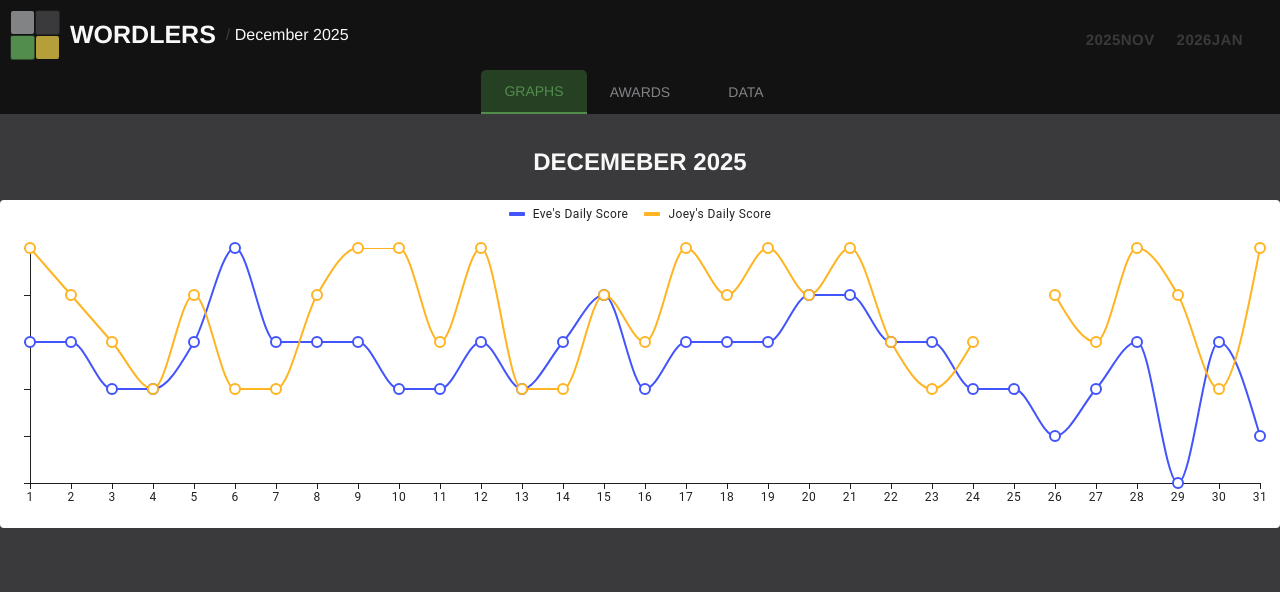
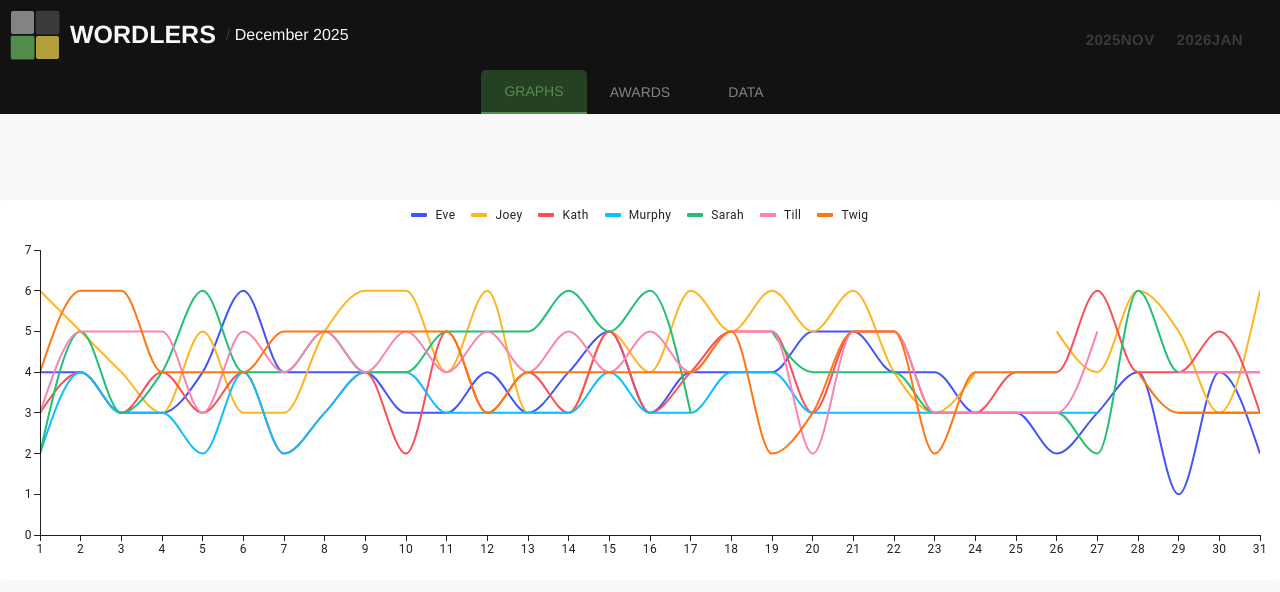
Before and after one commit to ImpossiblePasta/wordlers, a React (Vite) app: page /2025dec in a window 1280 px wide. Shown: the top 592 px of the page. Built offline with nearby package versions, Linux system fonts and the light colour scheme; some icons are missing.

Commit message:
working 2025 data and graph

```diff
--- a/src/assets/2025/score.js
+++ b/src/assets/2025/score.js
@@ -1,5 +1,14 @@
 const X="X"
 const na="na"
+
+export const keys = {Eve:"Eve",
+    Joey:"Joey",
+    Kath:"Kath",
+    Murphy:"Murphy",
+    Sarah:"Sarah",
+    Till:"Till",
+    Twig:"Twig"}
+
 export const scoreData = [
 { date: new Date(2025, 12, 1), Eve:4,Joey:6,Kath:3,Murphy:2,Sarah:2,Till:3,Twig:4},
 { date: new Date(2025, 12, 2), Eve:4,Joey:5,Kath:4,Murphy:4,Sarah:5,Till:5,Twig:6},
@@ -33,3 +42,21 @@ export const scoreData = [
 { date: new Date(2025, 12, 30), Eve:4,Joey:3,Kath:5,Murphy:3,Sarah:4,Till:4,Twig:3},
 { date: new Date(2025, 12, 31), Eve:2,Joey:6,Kath:3,Murphy:3,Sarah:4,Till:4,Twig:3},
 ];
+
+
+export const playerData = [
+    { name:'Eve', dec1:1, dec2:3, dec3:5, dec4:7, dec5:'na', dec6:0, dec7:'X', dec8:5, dec9:5,
+        info: [
+            { fact: 'total', value: 100 },
+            { fact: 'average', value: 5 },
+            { fact: 'missed', value: 2 },
+        ]
+     },
+    { name:'Twig', dec1:1, dec2:3, dec3:5, dec4:7, dec5:'na', dec6:0, dec7:'X', dec8:5, dec9:5,
+        info: [
+            { fact: 'total', value: 99 },
+            { fact: 'average', value: 4 },
+            { fact: 'missed', value: 5 },
+        ]
+     },
+];
--- /dev/null
+++ b/src/components/graphs.jsx
@@ -0,0 +1,41 @@
+import { useState } from 'react';
+
+import { LineChart } from '@mui/x-charts/LineChart';
+import Box from '@mui/material/Box';
+
+
+
+export function LineGraph({scoreData, keys, month="Month"}){
+    return(
+        <Box sx={{
+              width: '100%',
+              borderRadius: 1,
+              bgcolor: '#ffffff',
+                '&:hover': {
+                  bgcolor: 'f0f0f0', },
+              }}>
+              <LineChart
+                dataset={scoreData}
+                xAxis={ [ {
+                    id: month,
+                    dataKey: 'date',
+                    scaleType: 'time',
+                    valueFormatter: (date) => date.getDate().toString(),
+
+                }, ] }
+                yAxis={[{ min:0, max:7, width:20 }]}
+                series={Object.keys(keys).map((key) => ({
+                    dataKey: key,
+                    label: keys[key],
+                    showMark: false,
+                }))}
+                height={350}
+                slotProps={{
+                    legend: {
+                        toggleVisibilityOnClick: true,
+                    },
+                }}
+              />
+            </Box>
+    );
+}
--- /dev/null
+++ b/src/components/tables.jsx
@@ -0,0 +1,143 @@
+import { useState, Fragment } from 'react';
+import { playerData } from '../assets/2025/score';
+
+import Box from '@mui/material/Box';
+import Collapse from '@mui/material/Collapse';
+import IconButton from '@mui/material/IconButton';
+import Table from '@mui/material/Table';
+import TableBody from '@mui/material/TableBody';
+import TableCell from '@mui/material/TableCell';
+import TableContainer from '@mui/material/TableContainer';
+import TableHead from '@mui/material/TableHead';
+import TableRow from '@mui/material/TableRow';
+import Paper from '@mui/material/Paper';
+import KeyboardArrowDownIcon from '@mui/icons-material/KeyboardArrowDown';
+import KeyboardArrowUpIcon from '@mui/icons-material/KeyboardArrowUp';
+import { Typography } from '@mui/material';
+
+
+// Get a suffix for a numbie
+const getSuffix = (n) => {
+  const suff = ["th", "st", "nd", "rd"];
+  const v = n % 100;
+  return n + (suff[(v - 20) % 10] || suff[v] || suff[0]);
+};
+
+
+
+// The row function which transforms a person from the dataset into a row element
+function Row(props) {
+    const {row} = props;
+    const [open, setOpen] = useState(false);
+
+    return (
+        <Fragment>
+            <TableRow
+                hover role="checkbox" tabIndex={-1} key={row.name}
+                sx={{ '& > *': { borderBottom: 'unset' } }}>
+                {/* Sticky Body Cells */}
+                <TableCell
+                    component="th"
+                    scope="row"
+                    sx={{
+                    paddingLeft:'5px',paddingRight:'5px',
+                    position: 'sticky',
+                    left: 1,
+                    zIndex: 1, // Ensure body cells appear above standard cells
+                    backgroundColor: 'background.paper', // Match paper background
+                    }}
+                >
+                    <IconButton
+                        aria-label="expand row"
+                        size="small"
+                        onClick={()=>setOpen(!open)}
+                    >
+                        {open ? <KeyboardArrowUpIcon /> : <KeyboardArrowDownIcon />}
+                    </IconButton>
+                    {row.name}
+                </TableCell>
+
+                {/* RENDER EACH DAY VALUE */}
+                {Object.keys(row).map((key) =>
+                    { return( (key != 'name' && key != 'info') &&
+                        <TableCell>{row[key]}</TableCell>
+                    )}
+                )}
+            </TableRow>
+
+            {/* THE EXPANDING ROW */}
+
+            <TableRow>
+                <TableCell style={{ paddingBottom: 0, paddingTop: 0 }} colSpan={31}>
+                <Collapse in={open} timeout="auto" unmountOnExit>
+                    <Box sx={{ margin: 0, marginTop: 1 }}>
+                    <Typography variant="h6" gutterBottom component="div">
+                        Stats
+                    </Typography>
+                    <Table size="small" aria-label="purchases">
+                        <TableBody>
+                        {row.info.map((infoRow) => (
+                            <TableRow key={infoRow.fact} sx={{ maxWidth: "5px", }}>
+                            <TableCell component="th" scope="row"
+                            sx={{ width:'20%', }}>
+                                {infoRow.fact}
+                            </TableCell>
+                            <TableCell>{infoRow.value}</TableCell>
+                            </TableRow>
+                        ))}
+                        </TableBody>
+                    </Table>
+                    </Box>
+                </Collapse>
+                </TableCell>
+            </TableRow>
+
+        </Fragment>
+
+    );
+}
+
+
+export function ExpandingTable({dataSet, monthCode='Jan', date="MONTH YEAR"}) {
+
+
+    const days = Object.keys(playerData[0]).length -2;
+
+    return (
+        <Box sx={{ maxWidth: '90%', background:'#121213', borderRadius:2, padding:'10px 5px', }}>
+            <Box sx={{ background: '#121213', }}>{date}</Box>
+            <TableContainer component={Paper} sx={{ maxWidth: '100%', overflowX: 'auto' }}>
+                <Table stickyHeader size="small" aria-label="score table">
+                    <TableHead>
+                        <TableRow>
+                            {/* Sticky Header Cells */}
+                            <TableCell align='center'
+                            sx={{
+                                minWidth: '50px',
+                                position: 'sticky',
+                                left: 0,
+                                zIndex: 6, // Higher zIndex than body cells
+                                backgroundColor: 'background.paper', // Match paper background
+                            }}
+                            >
+                            Name
+                            </TableCell>
+                            {/* Other Headers */}
+                            { [...Array(days)].map((_, index) =>
+                                <TableCell sx={{ minWidth: '25px', }}
+                                >{getSuffix(index+1)}</TableCell>
+
+                            )}
+
+                        </TableRow>
+                    </TableHead>
+                    <TableBody>
+                    {playerData.map((row) => (
+                        <Row row={row} key={row.name}/>
+                    ))}
+                    </TableBody>
+                </Table>
+            </TableContainer>
+        </Box>
+    );
+}
--- a/src/pages/2025.css
+++ b/src/pages/2025.css
@@ -1,6 +1,7 @@
 .pageBox {
   min-height: 100%;
-  background-color: #3a3a3c;
+  background-color: #f8f8f8;
+  /* background-color: #3a3a3c; */
 }
 
 .mainPage {
@@ -10,3 +11,10 @@
 .graphBox {
   background-color: #ffffff;
 }
+
+.dataBox {
+  display: flex;
+  justify-content: center;
+
+  margin: 3% 0px;
+}
--- a/src/pages/2025_12.jsx
+++ b/src/pages/2025_12.jsx
@@ -2,10 +2,10 @@ import './2025.css'
 import { useEffect, useState } from 'react';
 
 import { Header } from '../components/pagebody';
+import { LineGraph } from '../components/graphs';
+import { ExpandingTable } from '../components/tables';
 
-import Box from '@mui/material/Box';
-import { scoreData } from '../assets/2025/score';
-import { LineChart } from '@mui/x-charts/LineChart';
+import { scoreData, keys } from '../assets/2025/score';
 
 
 function December2025() {
@@ -31,37 +31,7 @@ function December2025() {
         {(hash!='award' && hash!='data') &&
         <div className='div1'>
             <h2>DECEMEBER 2025</h2>
-            <Box sx={{
-              width: '100%',
-              borderRadius: 1,
-              bgcolor: '#ffffff',
-                '&:hover': {
-                  bgcolor: 'f0f0f0', },
-              }}>
-              <LineChart
-                dataset={scoreData}
-                xAxis={ [ {
-                    id: 'Decemeber',
-                    dataKey: 'date',
-                    scaleType: 'time',
-                    valueFormatter: (date) => date.getDate().toString(),
-                }, ] }
-                yAxis={[{ width: 10 }]}
-                series={[
-                  {
-                    id: 'Eve',
-                    label: 'Eve\'s Daily Score',
-                    dataKey: 'Eve',
-                  },
-                  {
-                    id: 'Joey',
-                    label: 'Joey\'s Daily Score',
-                    dataKey: 'Joey',
-                  },
-                ]}
-                height={300}
-              />
-            </Box>
+            <LineGraph scoreData={scoreData} keys={keys}/>
         </div> }
 
         { hash == 'award' &&
@@ -71,8 +41,8 @@ function December2025() {
         }
 
         { hash == 'data' &&
-          <div className='div2'>
-              <h2>DIV 3</h2>
+          <div className='dataBox'>
+              <ExpandingTable date='DECEMBER 2025 DATA'/>
           </div>
         }
 
--- a/src/pages/home.jsx
+++ b/src/pages/home.jsx
@@ -44,8 +44,8 @@ function Home() {
       <Stack spacing={2} direction="column" minWidth='300px' width='50%' margin='0 auto 0 auto' >
         <ThemeProvider theme={theme}>
           <Button size='large' href="/2025dec">December 2025</Button>
-          <Button size='large' href="/2026jan">January 2026</Button>
-          <Button size='large' href="/2026feb">February 2026</Button>
+          <Button disabled size='large' href="/2026jan">January 2026</Button>
+          <Button disabled size='large' href="/2026feb">February 2026</Button>
           <Button disabled size='large' href="/2026mar">March 2026</Button>
         </ThemeProvider>
       </Stack>
```
